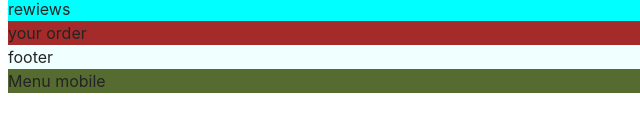
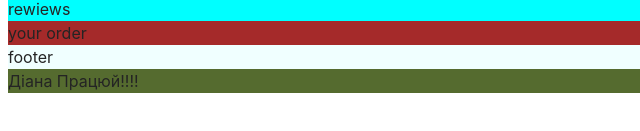
Before and after one commit to smddiana/kodery_project_24, a website built with Vite: page src/index.html in a window 1280 px wide. Shown: the part 171-302 px from the top of the page, 0-640 px from the left. Built offline with nearby package versions, Linux system fonts and the light colour scheme.

Commit message:
2 commit
змінила назву

```diff
--- a/src/partials/menumobile.html
+++ b/src/partials/menumobile.html
@@ -1,4 +1,4 @@
 <!--Diana-->
 <section class="menumobile">
-  <p>Menu mobile</p>
+  <p>Діана Працюй!!!!</p>
 </section>
```
